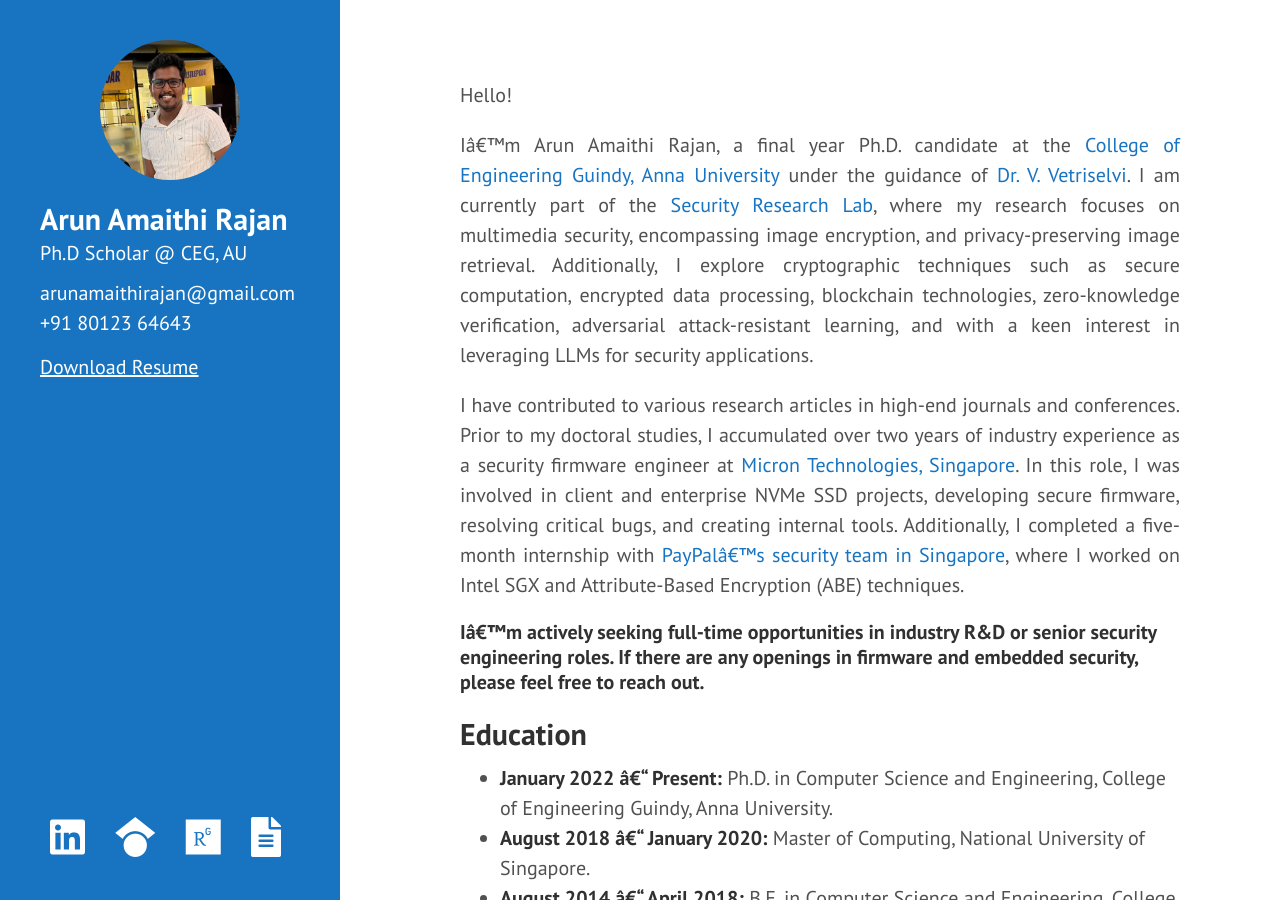
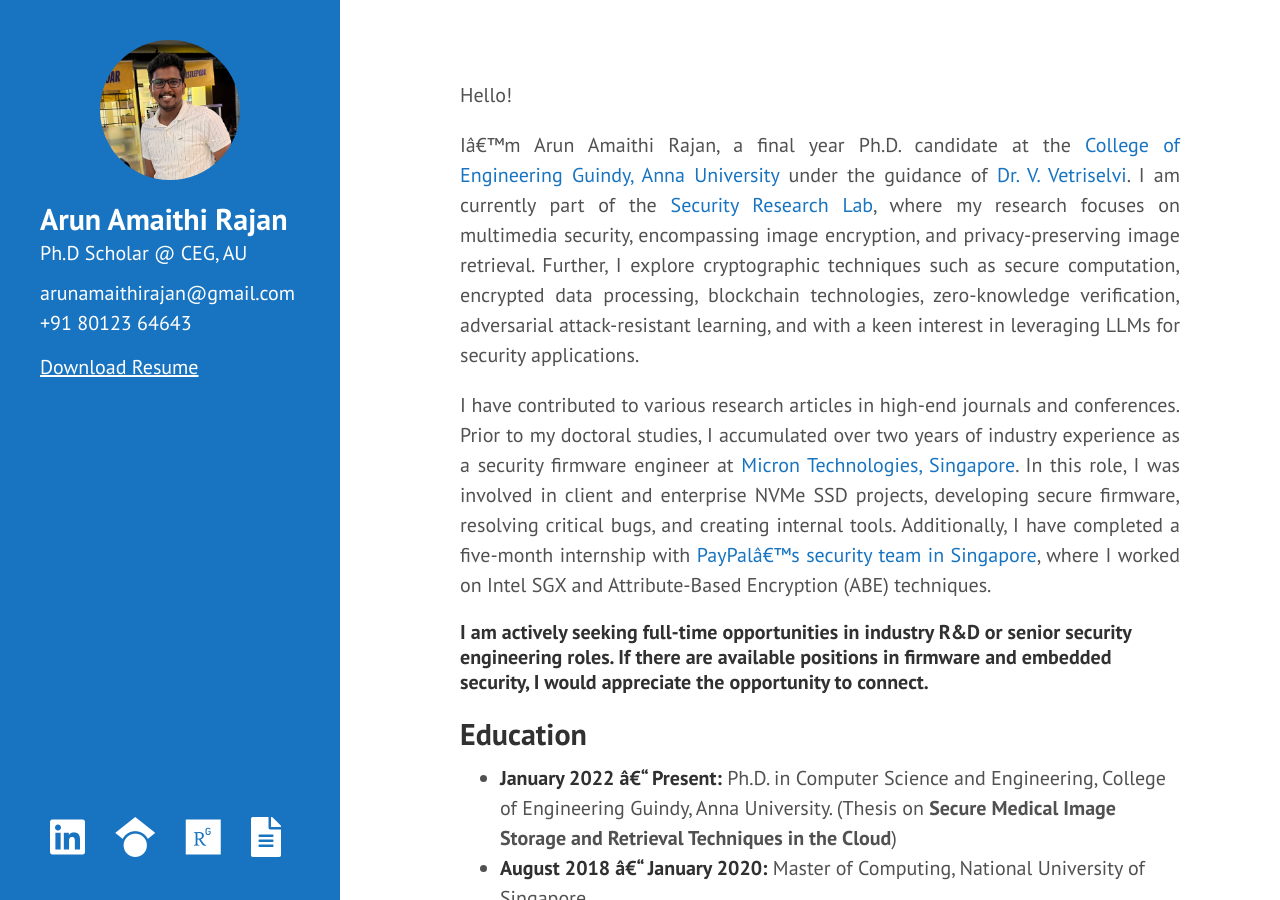
Before and after one commit to arunamaithi/arunamaithi.github.io, a Jekyll site: the page built from index.md, in a window 1280 px wide and 900 px high. Built offline with Jekyll 4.4.1, drawn with Linux system fonts in a browser that asks for light colours; formulas are drawn with MathJax 3; part of the change alters nothing that is shown; some of the changed text lies outside the part shown.

Commit message:
update page

```diff
--- a/index.md
+++ b/index.md
@@ -21,18 +21,18 @@ title: Home
 Hello!
 <!-- <img src='../files/photo.jpg' style='float:top;width:80%;padding-left:15px'/> -->
 
-I'm Arun Amaithi Rajan, a final year Ph.D. candidate at the [College of Engineering Guindy, Anna University](https://www.annauniv.edu/) under the guidance of [Dr. V. Vetriselvi](https://vetriselvivetrian.github.io/). I am currently part of the [Security Research Lab](https://vetriselvivetrian.github.io/security-research-lab), where my research focuses on multimedia security, encompassing image encryption, and privacy-preserving image retrieval. Additionally, I explore cryptographic techniques such as secure computation, encrypted data processing, blockchain technologies, zero-knowledge verification, adversarial attack-resistant learning, and with a keen interest in leveraging LLMs for security applications.
+I'm Arun Amaithi Rajan, a final year Ph.D. candidate at the [College of Engineering Guindy, Anna University](https://www.annauniv.edu/) under the guidance of [Dr. V. Vetriselvi](https://vetriselvivetrian.github.io/). I am currently part of the [Security Research Lab](https://vetriselvivetrian.github.io/security-research-lab), where my research focuses on multimedia security, encompassing image encryption, and privacy-preserving image retrieval. Further, I explore cryptographic techniques such as secure computation, encrypted data processing, blockchain technologies, zero-knowledge verification, adversarial attack-resistant learning, and with a keen interest in leveraging LLMs for security applications.
 
-I have contributed to various research articles in high-end journals and conferences. Prior to my doctoral studies, I accumulated over two years of industry experience as a security firmware engineer at [Micron Technologies, Singapore](https://www.micron.com/). In this role, I was involved in client and enterprise NVMe SSD projects, developing secure firmware, resolving critical bugs, and creating internal tools. Additionally, I completed a five-month internship with [PayPal's security team in Singapore](https://www.paypal.com/sg/webapps/mpp/home), where I worked on Intel SGX and Attribute-Based Encryption (ABE) techniques.
+I have contributed to various research articles in high-end journals and conferences. Prior to my doctoral studies, I accumulated over two years of industry experience as a security firmware engineer at [Micron Technologies, Singapore](https://www.micron.com/). In this role, I was involved in client and enterprise NVMe SSD projects, developing secure firmware, resolving critical bugs, and creating internal tools. Additionally, I have completed a five-month internship with [PayPal's security team in Singapore](https://www.paypal.com/sg/webapps/mpp/home), where I worked on Intel SGX and Attribute-Based Encryption (ABE) techniques.
 
 <!-- revolve around novel applications of acoustic sensing, as well as sensor security. -->
 
-#### I'm actively seeking full-time opportunities in industry R&D or senior security engineering roles. If there are any openings in firmware and embedded security, please feel free to reach out.
+#### I am actively seeking full-time opportunities in industry R&D or senior security engineering roles. If there are available positions in firmware and embedded security, I would appreciate the opportunity to connect.
 
 
 <h2>Education</h2>
 <ul>
-  <li><strong>January 2022 – Present:</strong> Ph.D. in Computer Science and Engineering, College of Engineering Guindy, Anna University.</li>
+  <li><strong>January 2022 – Present:</strong> Ph.D. in Computer Science and Engineering, College of Engineering Guindy, Anna University. (Thesis on <b>Secure Medical Image Storage and Retrieval Techniques in the Cloud</b>)</li>
   <li><strong>August 2018 – January 2020:</strong> Master of Computing, National University of Singapore.</li>
   <li><strong>August 2014 – April 2018:</strong> B.E. in Computer Science and Engineering, College of Engineering Guindy, Anna University.</li>
 </ul>
@@ -143,29 +143,29 @@ Vetriselvi V, Pragatheeswaran Sridharan, Thirunavukkarasu Varatharajan and <u>Ar
 
 <h2>Milestones and Experiences</h2>
 <ul>
-  <li><strong>Feb 22, 2025:</strong> Presented my research article at the Doctoral Symposium of ISEC 2025, NIT Kurukshetra.</li>
-  <li><strong>Nov 24, 2024:</strong> Delivered an invited talk on <em>EdgeShield</em> at the International Conference on Space Science and Technology, Dubai.</li>
-  <li><strong>May 24, 2023:</strong> Gave an invited lecture on <em>Secure Big Data Analytics in Healthcare</em> at an Online FDP on Data Analytics & AI in Healthcare, hosted by an Anna University-affiliated engineering college.</li>
+  <li><strong>Feb 22, 2025:</strong> Presented my research article at the Doctoral Symposium of [ISEC 2025, NIT Kurukshetra](https://conf.researchr.org/track/isec-2025/isec-2025-doctoral-symposium#event-overview).</li>
+  <li><strong>Nov 24, 2024:</strong> Delivered an invited talk on <em>EdgeShield</em> at the [International Conference on Space Science and Technology, Dubai](https://prezentis.com/spacetech/2024/all-speakers).</li>
+  <li><strong>May 24, 2023:</strong> Gave an invited lecture on <em>Secure Big Data Analytics in Healthcare</em> at an Online FDP on Data Analytics & AI in Healthcare, hosted by an affiliated engineering college to Anna University.</li>
   <li><strong>Jan 18, 2022:</strong> Conducted an expert session on <em>Introduction to Intel SGX</em> at the AICTE Short-Term Online Training Program on Cyber Security, Anna University, Chennai.</li>
 
   <li><strong>Awards & Recognitions:</strong>
     <ul>
       <li>Received the <strong>Excellent Execution Award</strong> and <strong>Employee Achievement STAR Award</strong> at Micron for outstanding contributions.</li>
-      <li>Ranked <strong>6th among the Top 10 students</strong> in Computer Science and Engineering.</li>
+      <li>Ranked <strong>6th</strong> in the B.E (Computer Science and Engineering) program at Anna University.</li>
     </ul>
   </li>
 
   <li><strong>Leadership & Mentorship:</strong>
     <ul>
-      <li>Led R&D teams, mentoring <strong>3 UG and 2 PG students</strong> in secure image retrieval, quantum computing, blockchain security, steganography, and LLM security.</li>
-      <li>Supervised projects that resulted in <strong>2 published journal articles, 2 conference presentations, and 2 article submissions.</strong></li>
+      <li>Led R&D projects, mentoring <strong>3 UG teams and 2 PG students</strong> in secure image retrieval, quantum computing, blockchain security, steganography, and LLM security.</li>
+      <li>Supervised projects that resulted in more technical research articles.
     </ul>
   </li>
 
   <li><strong>International Exposure:</strong>
     <ul>
       <li>Attended and presented research at <strong>international security conferences</strong> in the UK and UAE.</li>
-      <li>Completed a <strong>two-week AI & Big Data Analytics in Healthcare Workshop</strong> at Taiwan Medical University (Dec 11-22, 2017).</li>
+      <li>Completed a <strong>two-week AI & Big Data Analytics in Healthcare Workshop</strong> at Taiwan Medical University during Dec 11-22, 2017.</li>
     </ul>
   </li>
 
```
